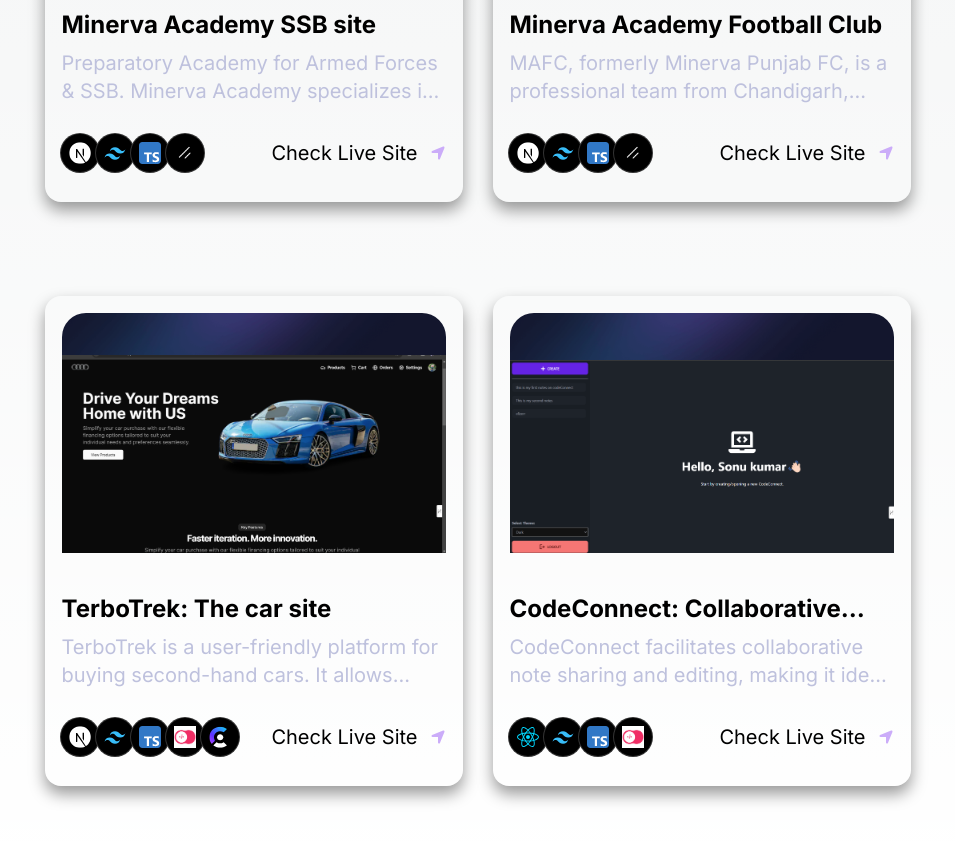
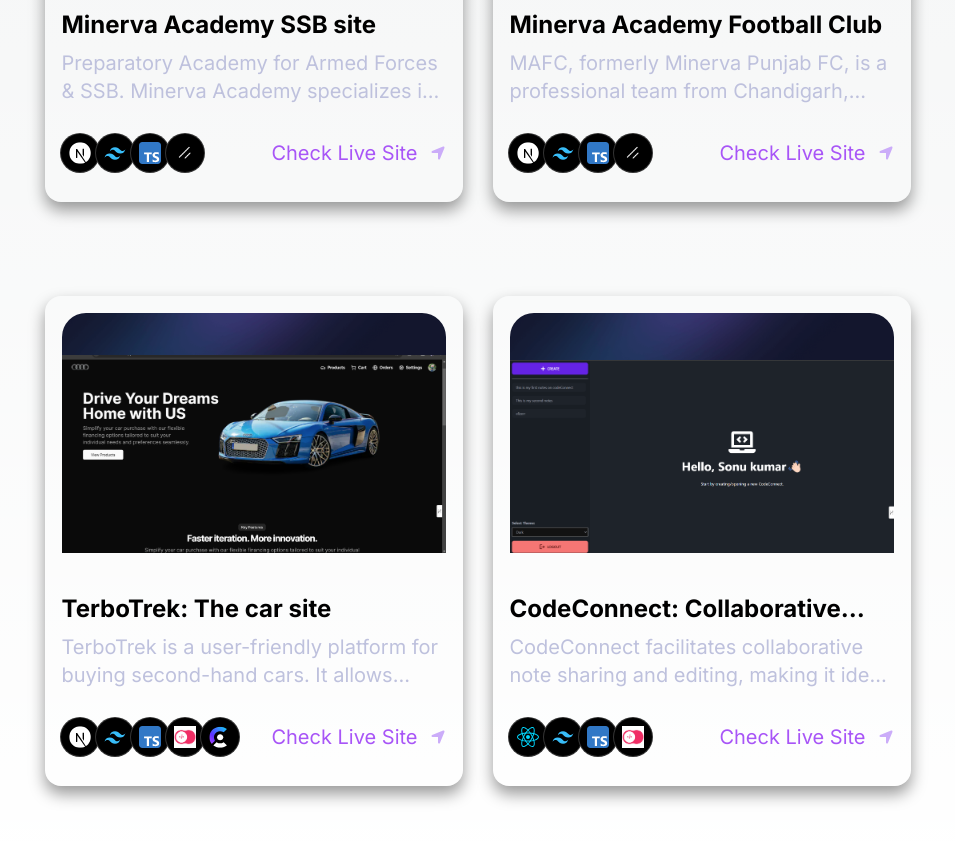
Before and after one commit to uniquesonu/portfolio, a Next.js app: page / in a window 1280 px wide. Shown: the part 3380-4221 px from the top of the page, without its empty margins (164-1119 px from the left). Built offline with nearby package versions, Linux system fonts and the light colour scheme.

Commit message:
feat: Update Pin component to display item title and center align text

```diff
--- a/components/RecentProjects.jsx
+++ b/components/RecentProjects.jsx
@@ -20,7 +20,7 @@ const RecentProjects = () => {
             key={item.id}
           >
             <PinContainer
-              title="visit"
+              title={item.title}
               href={item.link}
             >
               <div className="relative flex items-center justify-center sm:w-96 w-[80vw] overflow-hidden h-[20vh] lg:h-[30vh] mb-10">
@@ -68,7 +68,7 @@ const RecentProjects = () => {
 
                 <div className="flex justify-center items-center">
                   <Link href={item.link} target="_blank">
-                  <p className="flex lg:text-xl md:text-xs text-sm text-purple">
+                  <p className="flex lg:text-xl md:text-xs text-sm text-purple-500">
                     Check Live Site
                   </p>
                   </Link>
--- a/components/ui/Pin.tsx
+++ b/components/ui/Pin.tsx
@@ -76,7 +76,7 @@ export const PinPerspective = ({
             target={"_blank"}
             className="relative flex space-x-2 items-center z-10 rounded-full bg-zinc-950 py-0.5 px-4 ring-1 ring-white/10 "
           >
-            <span className="relative z-20 text-white text-xs font-bold inline-block py-0.5">
+            <span className="relative z-20 text-white min-w-48 text-center text-xs font-bold inline-block py-0.5">
               {title}
             </span>
 
```
